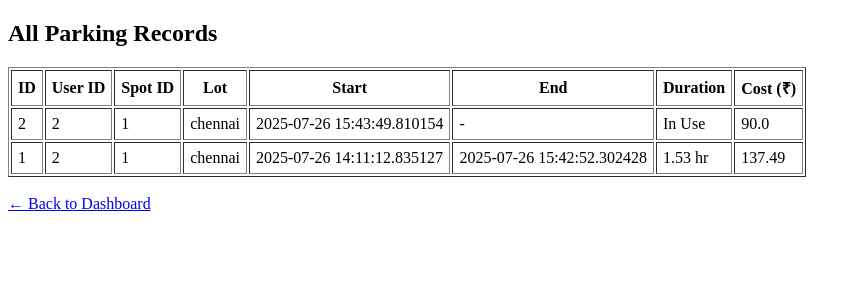
After one commit to Kavi-prakash-2005/Vehicle_Parking_App, a Flask app: page /admin/reservations in a window 1280 px wide. The commit adds this page. Shown: the top 300 px of the page, without its empty margins (0-861 px from the left). Run offline with Flask 3, Linux system fonts and the light colour scheme.

Commit message:
Milestone-VP Summary-Users-Admin

```diff
--- a/controllers/admin_routes.py
+++ b/controllers/admin_routes.py
@@ -88,3 +88,8 @@ def setup_admin_routes(app):
         db.session.delete(spot)
         db.session.commit()
         return redirect(f"/admin/lots/{spot.lot_id}/spots")
+
+    @app.route("/admin/reservations")
+    def all_reservations():
+        reservations = Reservation.query.order_by(Reservation.parking_timestamp.desc()).all()
+        return render_template("all_reservations.html", reservations=reservations)
--- a/controllers/user_routes.py
+++ b/controllers/user_routes.py
@@ -95,7 +95,8 @@ def setup_user_routes(app):
         if request.method == "POST":
             res.leaving_timestamp = datetime.now()
             duration = (res.leaving_timestamp - res.parking_timestamp).total_seconds() / 3600
-            res.parking_cost = round(duration * spot.lot.price_per_hour, 2)
+            rate = spot.lot.price_per_hour
+            res.parking_cost = round(duration * rate, 2)
             spot.status = 'A'
             db.session.commit()
             return redirect("/user/dashboard")
--- a/templates/admin_dashboard.html
+++ b/templates/admin_dashboard.html
@@ -9,6 +9,7 @@
         <a href="/admin/lots">View Lots</a> |
         <a href="/admin/lots/create">+ Add Lot</a> |
         <a href="admin/users">Users</a> |
+        <a href="/admin/reservations">All Reservations</a> |
         <a href="admin/search">Summary</a> |
         <a href="login">Logout</a>
     </p>
--- /dev/null
+++ b/templates/all_reservations.html
@@ -0,0 +1,41 @@
+<!DOCTYPE html>
+<html>
+<head>
+    <title>All Parking Reservations</title>
+</head>
+<body>
+    <h2>All Parking Records</h2>
+    <table border="1" cellpadding="6">
+        <tr>
+            <th>ID</th>
+            <th>User ID</th>
+            <th>Spot ID</th>
+            <th>Lot</th>
+            <th>Start</th>
+            <th>End</th>
+            <th>Duration</th>
+            <th>Cost (₹)</th>
+        </tr>
+        {% for r in reservations %}
+        <tr>
+            <td>{{ r.id }}</td>
+            <td>{{ r.user_id }}</td>
+            <td>{{ r.spot_id }}</td>
+            <td>{{ r.spot.lot.prime_location_name }}</td>
+            <td>{{ r.parking_timestamp }}</td>
+            <td>{{ r.leaving_timestamp or "-" }}</td>
+            <td>
+                {% if r.leaving_timestamp %}
+                    {% set duration = (r.leaving_timestamp - r.parking_timestamp).total_seconds() / 3600 %}
+                    {{ duration|round(2) }} hr
+                {% else %}
+                    In Use
+                {% endif %}
+            </td>
+            <td>{{ r.parking_cost or "-" }}</td>
+        </tr>
+        {% endfor %}
+    </table>
+    <br><a href="/admin">← Back to Dashboard</a>
+</body>
+</html>
--- a/templates/user_search.html
+++ b/templates/user_search.html
@@ -7,7 +7,7 @@
     <h2>Search Parking Lots by Location or Pin Code</h2>
 
     <form method="POST">
-        <input type="text" name="search" placeholder="e.g. Dadar, 400001" required>
+        <input type="text" name="search" required>
         <button type="submit">Search</button>
     </form>
 
```
Also changed, not shown: templates/user_dashboard.html (+14 -2 lines), instance/parking.db (added).
